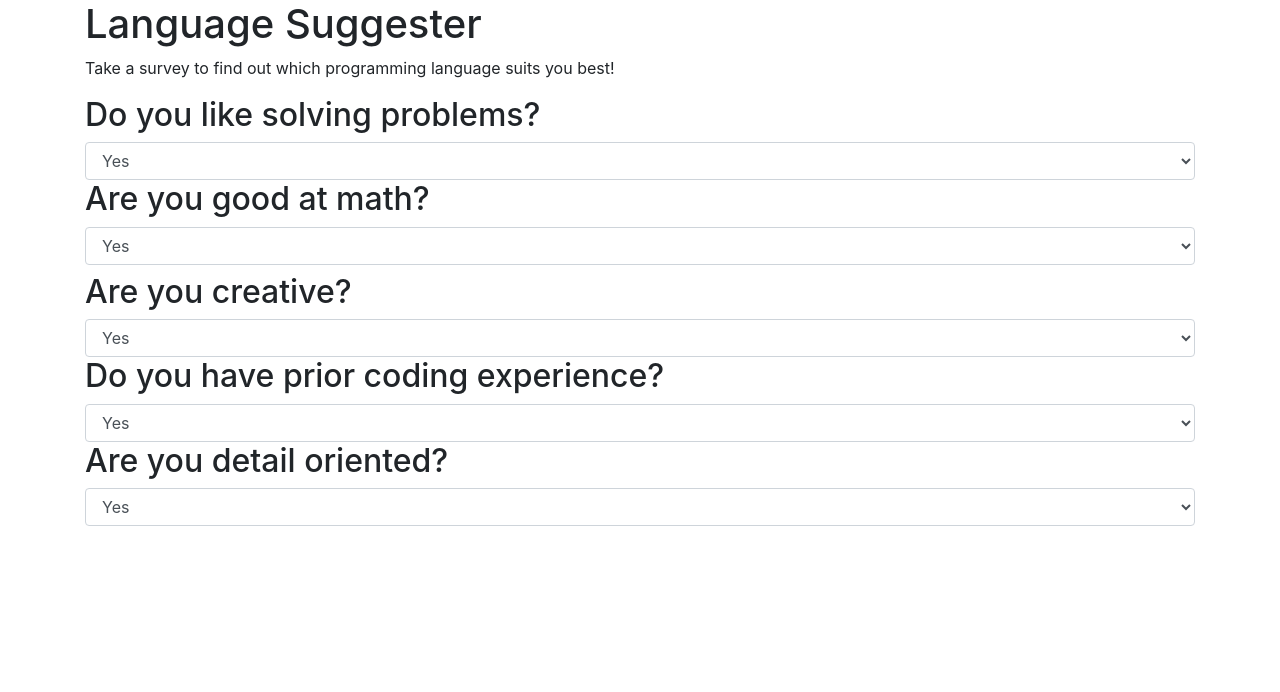
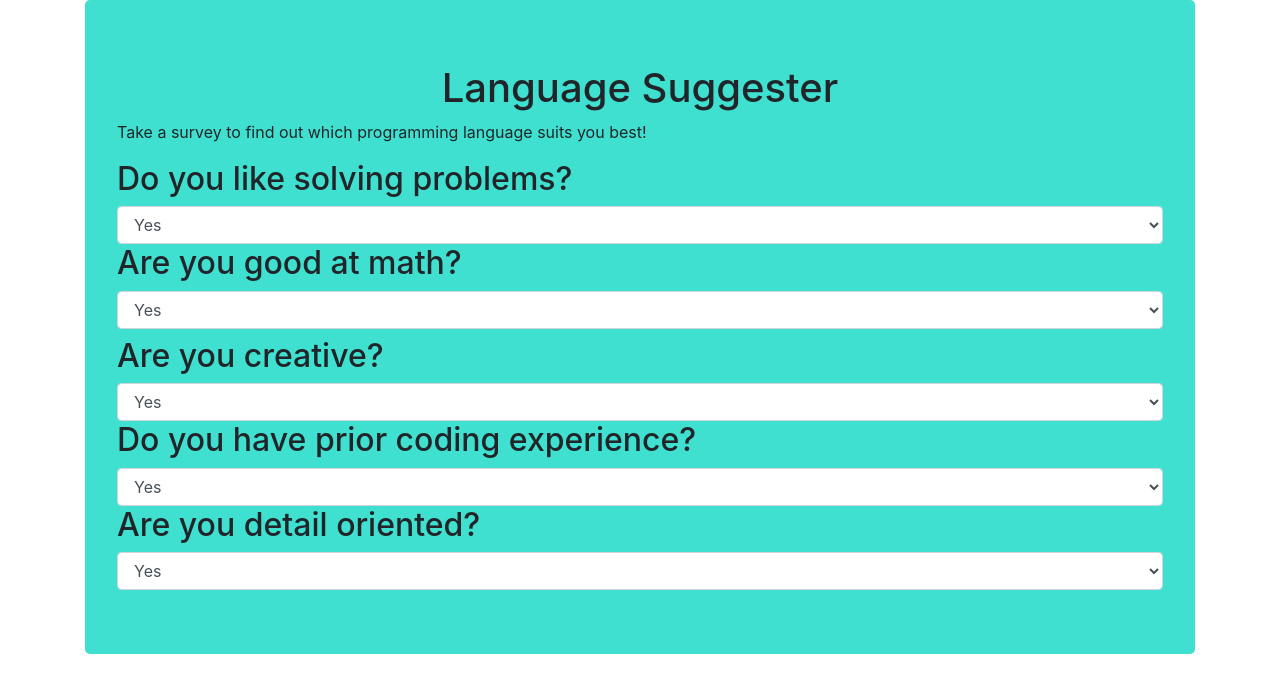
Before and after one commit to jordanHS/language-survey, a plain HTML site: page index.html in a window 1280 px wide. Drawn offline with Linux system fonts and the light colour scheme.

Commit message:
added CSS styling

```diff
--- a/css/styles.css
+++ b/css/styles.css
@@ -0,0 +1,7 @@
+h1 {
+  text-align: center;
+  font-size: 40px;
+}
+.jumbotron {
+  background-color: turquoise;
+}
--- a/index.html
+++ b/index.html
@@ -9,6 +9,7 @@
   </head>
   <body>
     <div class="container">
+      <div class="jumbotron well">
         <h1>Language Suggester</h1>
           <p>Take a survey to find out which programming language suits you best!</p>
           <h2>Do you like solving problems?</h2>
@@ -36,6 +37,8 @@
               <option value="1">Yes</option>
               <option value="2">No</option>
             </select>
+
+      </div>
     </div>
   </body>
 </html>
```
Lines whose indentation alone changed are shown as unchanged.
